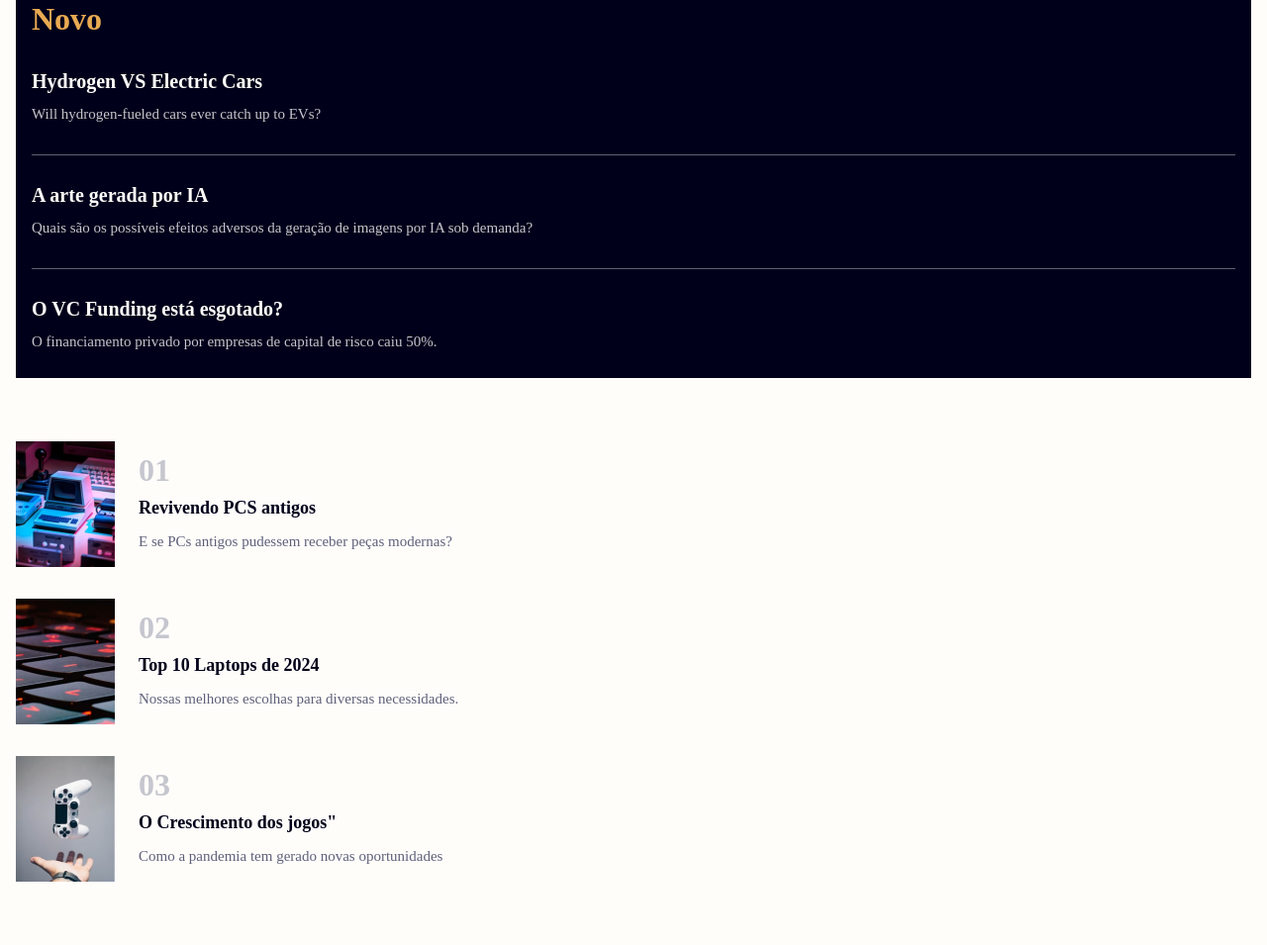
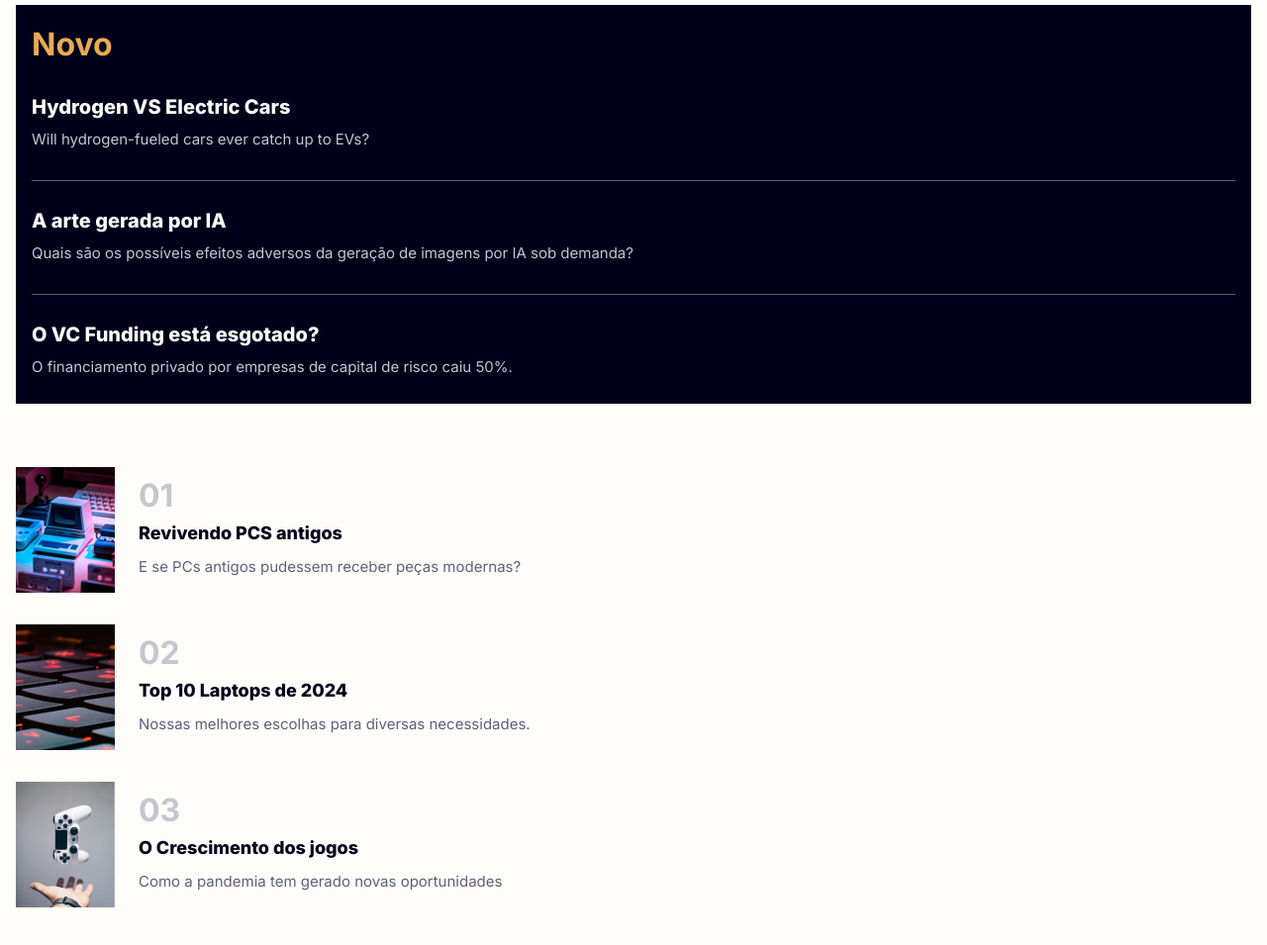
Before and after one commit to Emilio133752/projectNoticias, a plain HTML site: page index.html in a window 1280 px wide. Shown: the part 1452-2407 px from the top of the page at 99% size. Drawn offline with Linux system fonts and the light colour scheme.

Commit message:
arrumando fonts erradas

```diff
--- a/index.html
+++ b/index.html
@@ -57,7 +57,7 @@
                 <img src="./assets/images/image-gaming-growth.jpg" alt="controle de video game">
                 <div>
                     <strong>03</strong>
-                    <h2>O Crescimento dos jogos"</h2>
+                    <h2>O Crescimento dos jogos</h2>
                     <p>Como a pandemia tem gerado novas oportunidades</p>
                 </div>
             </div>
--- a/style.css
+++ b/style.css
@@ -2,7 +2,7 @@
     margin: 0;
     padding: 0;
     box-sizing: border-box;
-    font-family: "Inter, sans-serif";
+    font-family: "Inter", sans-serif;
     -webkit-font-smoothing: antialised;
 }
 
```
